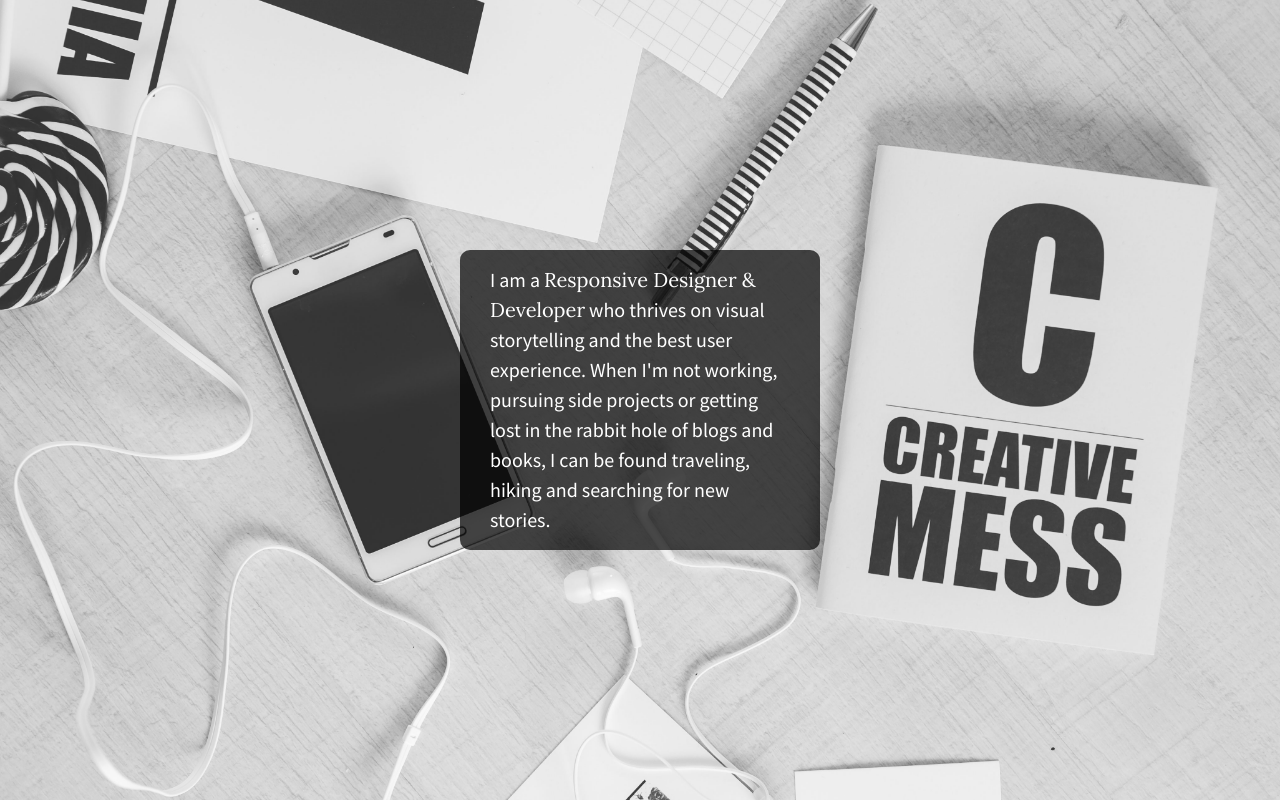
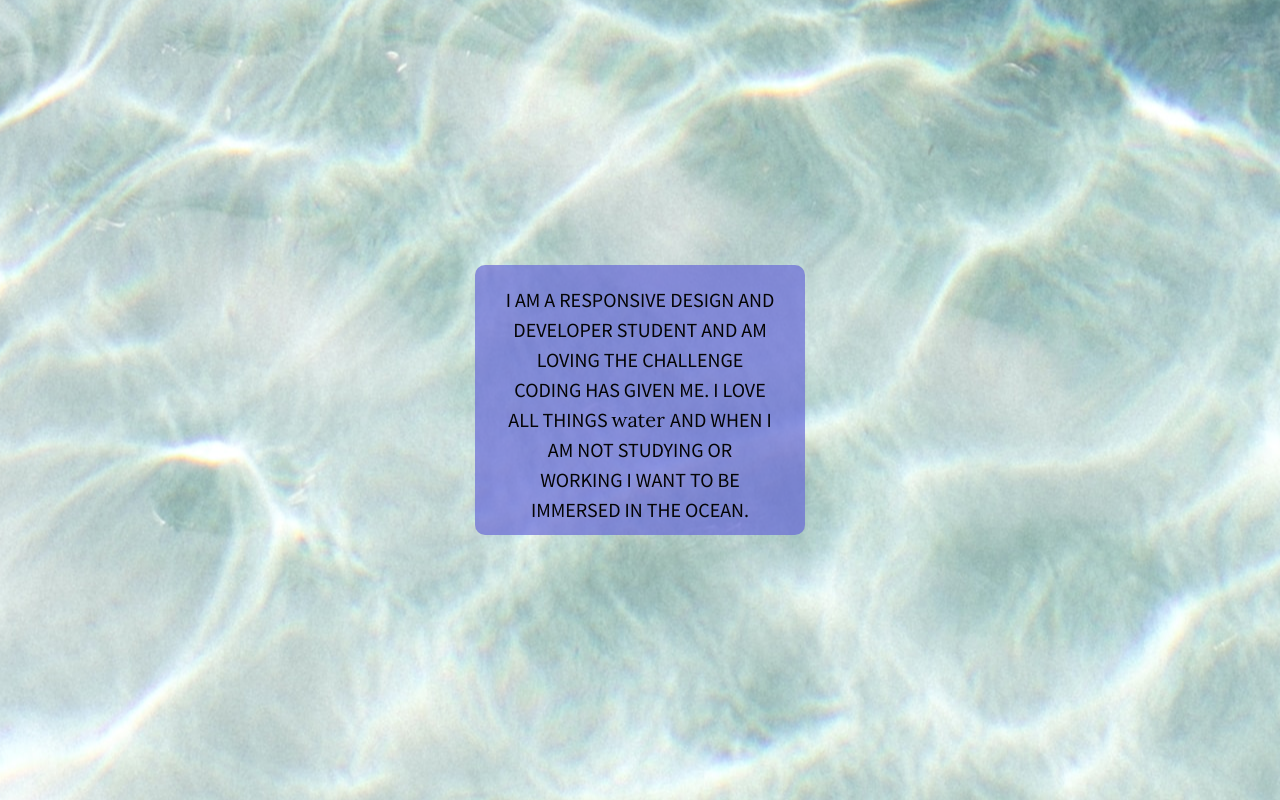
Before and after one commit to Melissa-Maria/center-flexbox-starter, a plain HTML site: page index.html in a window 1280 px wide. Drawn offline with nearby package versions, Linux system fonts and the light colour scheme.

Commit message:
Customised webpage and added flexbox

```diff
--- a/css/main.css
+++ b/css/main.css
@@ -97,9 +97,8 @@ textarea {
 
 /*Large Background Image*/
 html {
+  background: url(../img/water.jpg) no-repeat center center fixed;
   height: 100%;
-    background: url(../img/bkgd2.jpg) no-repeat center center fixed;
-    background-size: cover;
 }
 
 body {
@@ -116,24 +115,25 @@ body {
 }
 
 #content {
-    display: flex;
-    justify-content: center;
-    align-items: center;
+  /* set the display to flex and use the justify-content & align-items properties to center the text within the div*/
   background: #222;
-    background:rgba(0,0,0,0.7);
-    color: #fff;
+  background:rgba(104, 106, 216, 0.7);
+  color: #040404;
   font-family: 'Source Sans Pro', sans-serif;
   font-weight: 300;
   font-size: 1.25em;
+  text-transform: uppercase;
+  text-align: center;
   line-height: 1.5em;
   border-radius: 10px;
   padding: 0px 30px;
-    width: 300px;
-    height: 300px;
+  width: 270px;
+  height: 270px;
 }
 
 #content p span {
   font-family: 'Lora', sans-serif;
+  text-transform: lowercase;
 }
 
 
--- a/index.html
+++ b/index.html
@@ -14,6 +14,7 @@
         <link rel="stylesheet" href="css/main.css">
         <script src="js/vendor/modernizr-2.8.3.min.js"></script>
         <link href="https://fonts.googleapis.com/css?family=Lora|Source+Sans+Pro:400,700" rel="stylesheet">
+
     </head>
     <body>
         <!--[if lt IE 8]>
@@ -24,7 +25,7 @@
 
         <section class="wrapper">
             <div id="content">
-                <p>I am a <span>Responsive Designer & Developer</span> who thrives on visual storytelling and the best user experience. When I'm not working, pursuing side projects or getting lost in the rabbit hole of blogs and books, I can be found traveling, hiking and searching for new stories.</p>
+                <p>I am a Responsive Design and Developer student and am loving the challenge coding has given me. I love all things <span> water </span> and when I am not studying or working I want to be immersed in the ocean.</p>
             </div>
         </section>
 
```
Also changed, not shown: img/water.jpg (added). Lines whose indentation alone changed are shown as unchanged.
